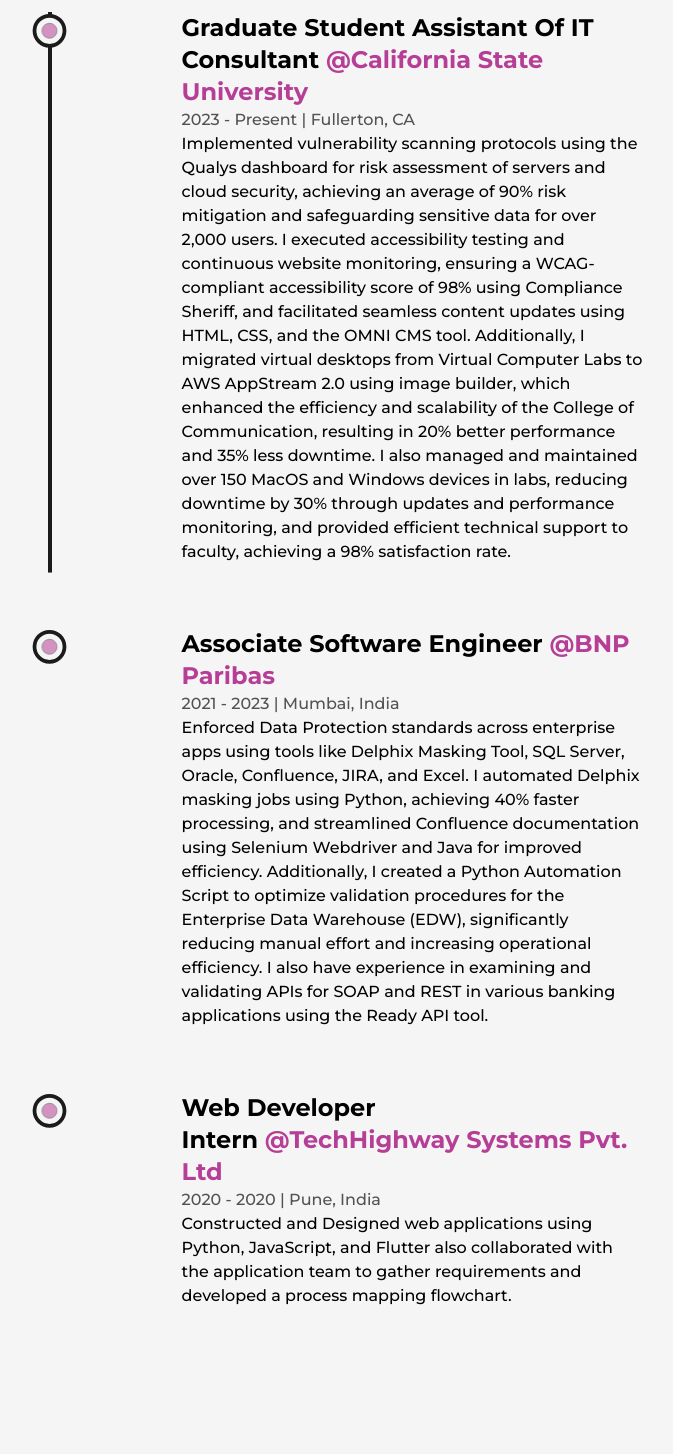
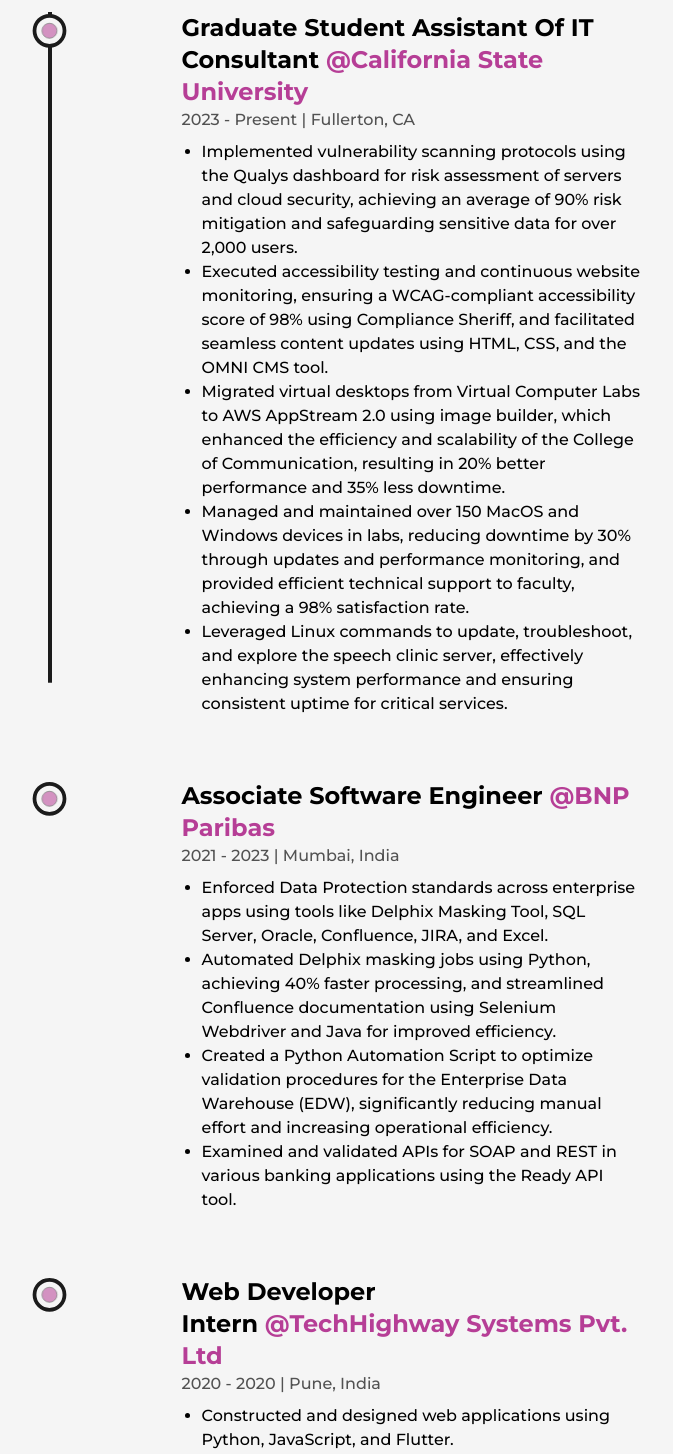
Before and after one commit to SumitRodrigues/Personal-Portfolio, a Next.js app: page /about in a window 1280 px wide. Shown: the part 3040-4494 px from the top of the page, without its empty margins (244-917 px from the left). Built offline with nearby package versions, Linux system fonts and the light colour scheme.

Commit message:
Changed experience details in bullet points

```diff
--- a/src/components/Experience.js
+++ b/src/components/Experience.js
@@ -1,40 +1,52 @@
-import React, { useRef } from 'react'
-import { motion, useScroll } from "framer-motion"
-import LiIcon from './LiIcon'
+import React, { useRef } from 'react';
+import { motion, useScroll } from "framer-motion";
+import LiIcon from './LiIcon';
 
 const Details = ({ position, company, companyLink, time, address, work }) => {
-
-    const ref = useRef(null)
-    return <li ref={ref} className='my-8 first:mt-0 last:mb-0 w-[60%] mx-auto flex flex-col items-center justify-between md:w-[80%]'>
-        <LiIcon reference={ref}/>
+    const ref = useRef(null);
+    return (
+        <li ref={ref} className='my-8 first:mt-0 last:mb-0 w-[60%] mx-auto flex flex-col items-center justify-between md:w-[80%]'>
+            <LiIcon reference={ref} />
 
             <motion.div
-        initial={{y:50}}
-        whileInView={{y:0}}
-        transition={{duration:0.5, type: "spring"}}
+                initial={{ y: 50 }}
+                whileInView={{ y: 0 }}
+                transition={{ duration: 0.5, type: "spring" }}
             >
-            <h3 className='capitalize font-bold text-2xl sm:text-xl xs:text-lg'>{position}&nbsp;<a href={companyLink}
+                <h3 className='capitalize font-bold text-2xl sm:text-xl xs:text-lg'>
+                    {position}&nbsp;
+                    <a
+                        href={companyLink}
                         target='_blank'
                         className='text-primary dark:text-primaryDark capitalize'
-            >@{company}</a></h3>
+                        rel="noopener noreferrer"
+                    >
+                        @{company}
+                    </a>
+                </h3>
                 <span className='capitalize font-medium text-dark/75 dark:text-light/75 xs:text-sm'>
                     {time} | {address}
                 </span>
-            <p className='font-medium w-full md:text-sm'>
-                {work}
-            </p>
+                {/* Render work items as a bullet list */}
+                <ul className='list-disc ml-5 mt-2'>
+                    {work.map((item, index) => (
+                        <li key={index} className='font-medium md:text-sm'>
+                            {item}
+                        </li>
+                    ))}
+                </ul>
             </motion.div>
         </li>
-}
+    );
+};
 
 const Experience = () => {
     const ref = useRef(null);
-    const {scrollYProgress} = useScroll(
-        {
+    const { scrollYProgress } = useScroll({
         target: ref,
         offset: ["start end", "center start"]
-        }
-    )
+    });
+
     return (
         <div className='my-64'>
             <h2 className='font-bold text-8xl mb-32 w-full text-center md:text-6xl xs:text-4xl md:mb-16'>
@@ -42,53 +54,54 @@
             </h2>
 
             <div ref={ref} className='w-[75%] mx-auto relative lg:w-[90%] md:w-full'>
-
-
                 <motion.div
-            style={{scaleY: scrollYProgress}}
-
+                    style={{ scaleY: scrollYProgress }}
                     className='absolute left-9 top-0 w-[4px] h-full bg-dark origin-top dark:bg-light
-            md:w-[2px] md:left-[30px] xs:left-[20px]
-            ' />
+                    md:w-[2px] md:left-[30px] xs:left-[20px]'
+                />
                 <ul className='w-full flex flex-col items-start justify-between ml-4 xs:ml-2'>
                     <Details
-                        position="Graduate Student Assistant of IT Consultant" company="California State University"
+                        position="Graduate Student Assistant of IT Consultant"
+                        company="California State University"
                         companyLink="https://communications.fullerton.edu/"
-                        time="2023 - Present" address="Fullerton, CA"
-                        work="Implemented vulnerability scanning protocols using the Qualys dashboard for risk assessment of servers and cloud security,
-                    achieving an average of 90% risk mitigation and safeguarding sensitive data for over 2,000 users.
-                    I executed accessibility testing and continuous website monitoring, ensuring a WCAG-compliant accessibility score of 98%
-                    using Compliance Sheriff, and facilitated seamless content updates using HTML, CSS, and the OMNI CMS tool.
-                    Additionally, I migrated virtual desktops from Virtual Computer Labs to AWS AppStream 2.0 using image builder,
-                    which enhanced the efficiency and scalability of the College of Communication, resulting in 20% better performance and
-                    35% less downtime. I also managed and maintained over 150 MacOS and Windows devices in labs, reducing downtime by 30%
-                    through updates and performance monitoring, and provided efficient technical support to faculty, achieving a 98% satisfaction rate."
-
-
+                        time="2023 - Present"
+                        address="Fullerton, CA"
+                        work={[
+                            "Implemented vulnerability scanning protocols using the Qualys dashboard for risk assessment of servers and cloud security, achieving an average of 90% risk mitigation and safeguarding sensitive data for over 2,000 users.",
+                            "Executed accessibility testing and continuous website monitoring, ensuring a WCAG-compliant accessibility score of 98% using Compliance Sheriff, and facilitated seamless content updates using HTML, CSS, and the OMNI CMS tool.",
+                            "Migrated virtual desktops from Virtual Computer Labs to AWS AppStream 2.0 using image builder, which enhanced the efficiency and scalability of the College of Communication, resulting in 20% better performance and 35% less downtime.",
+                            "Managed and maintained over 150 MacOS and Windows devices in labs, reducing downtime by 30% through updates and performance monitoring, and provided efficient technical support to faculty, achieving a 98% satisfaction rate.",
+                            "Leveraged Linux commands to update, troubleshoot, and explore the speech clinic server, effectively enhancing system performance and ensuring consistent uptime for critical services."
+                        ]}
                     />
                     <Details
-                        position="Associate Software Engineer" company="BNP Paribas"
+                        position="Associate Software Engineer"
+                        company="BNP Paribas"
                         companyLink="https://www.bnpparibas.co.in/en/?contact=bnp-paribas-india-solutions-private-limited"
-                        time="2021 - 2023" address="Mumbai, India"
-                        work="Enforced Data Protection standards across enterprise apps using tools like Delphix Masking Tool, SQL Server, Oracle,
-                    Confluence, JIRA, and Excel. I automated Delphix masking jobs using Python, achieving 40% faster processing, and streamlined Confluence
-                    documentation using Selenium Webdriver and Java for improved efficiency. Additionally, I created a Python Automation Script to optimize
-                    validation procedures for the Enterprise Data Warehouse (EDW), significantly reducing manual effort and increasing operational efficiency.
-                    I also have experience in examining and validating APIs for SOAP and REST in various banking applications using the Ready API tool."
-
+                        time="2021 - 2023"
+                        address="Mumbai, India"
+                        work={[
+                            "Enforced Data Protection standards across enterprise apps using tools like Delphix Masking Tool, SQL Server, Oracle, Confluence, JIRA, and Excel.",
+                            "Automated Delphix masking jobs using Python, achieving 40% faster processing, and streamlined Confluence documentation using Selenium Webdriver and Java for improved efficiency.",
+                            "Created a Python Automation Script to optimize validation procedures for the Enterprise Data Warehouse (EDW), significantly reducing manual effort and increasing operational efficiency.",
+                            "Examined and validated APIs for SOAP and REST in various banking applications using the Ready API tool."
+                        ]}
                     />
                     <Details
-                    position="Web Developer Intern" company="TechHighway Systems Pvt. Ltd"
+                        position="Web Developer Intern"
+                        company="TechHighway Systems Pvt. Ltd"
                         companyLink="https://www.techhighway.ca/"
-                    time="2020 - 2020" address="Pune, India"
-                    work="Constructed and Designed web applications using Python, JavaScript, and Flutter also
-                    collaborated with the application team to gather requirements and developed a process mapping flowchart."
-
+                        time="2020 - 2020"
+                        address="Pune, India"
+                        work={[
+                            "Constructed and designed web applications using Python, JavaScript, and Flutter.",
+                            "Collaborated with the application team to gather requirements and developed a process mapping flowchart."
+                        ]}
                     />
                 </ul>
             </div>
         </div>
-    )
-}
+    );
+};
 
-export default Experience
+export default Experience;
```
Lines whose indentation alone changed are shown as unchanged.
